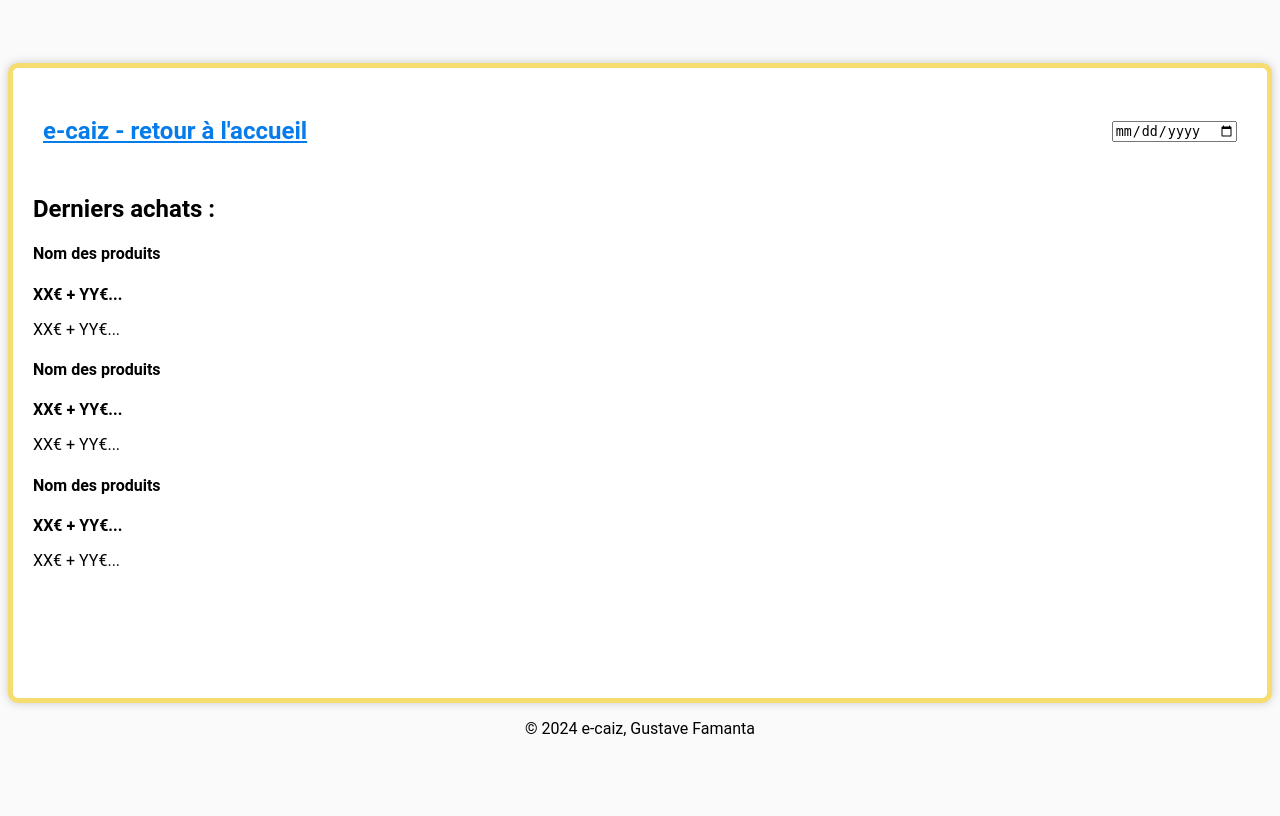
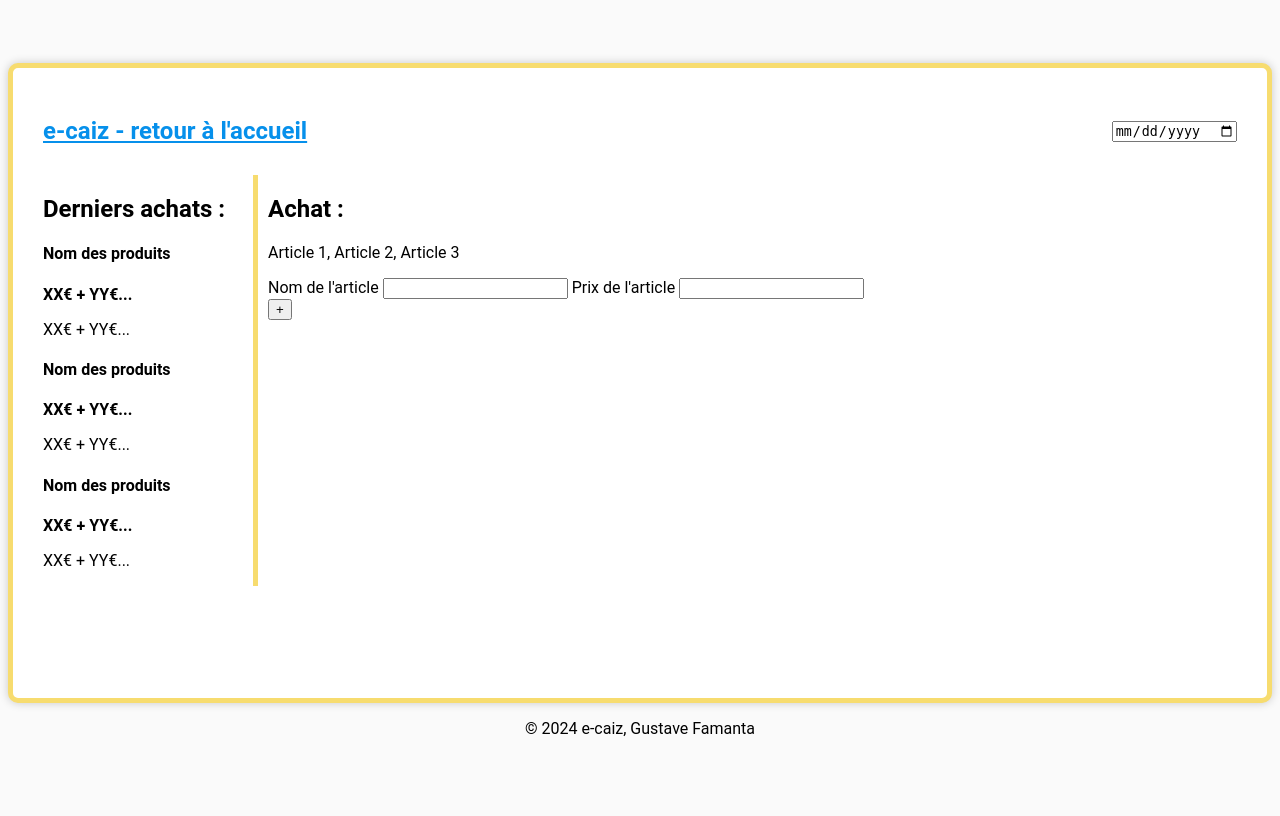
Before and after one commit to gus-fmt/e-caiz, a PHP site: page / in a window 1280 px wide. Run offline with PHP 8.4, Linux system fonts and the light colour scheme.

Commit message:
développement de la caisse

```diff
--- a/www/day/index.php
+++ b/www/day/index.php
@@ -21,6 +21,7 @@
                 </form>
             </nav>
         </header>
+        <div class="plateau-contenair">
             <aside>
                 <h2>Derniers achats :</h2>
                 <div>
@@ -45,6 +46,19 @@
                     <p>XX€ + YY€...</p>
                 </div>
             </aside>
+            <section class="caisse-contenair">
+                <h2>Achat :</h2>
+                <p>Article 1, Article 2, Article 3</p>
+                <form action="">
+                    <label for="name0">Nom de l'article</label>
+                    <input type="text" name="name0" id="name0">
+                    <label for="prix0">Prix de l'article</label>
+                    <input type="text" name="prix0" id="prix0">
+                </form>
+                <input type="submit" value="+">
+
+            </section>
+        </div>
     </main>
     <?php include_once '../assets/footer.php'; ?>
 </body>
--- a/www/styles/global.css
+++ b/www/styles/global.css
@@ -1,5 +1,5 @@
 :root {
-    --primary-color: #067ceb;
+    --primary-color: #0690eb;
     --secondary-color: #f7dc6f;
     --tertiary-color: #e5e5e5;
 }
@@ -46,3 +46,18 @@ footer {
     position: relative;
     bottom: 0;
 }
+
+.plateau-contenair {
+    display: flex;
+    flex-direction: row;
+}
+
+aside {
+    width: 200px;
+    padding: 0 10px;
+    border-right: var(--secondary-color) solid 5px;
+}
+
+.caisse-contenair {
+    padding: 0 10px;
+}
```
Lines whose indentation alone changed are shown as unchanged.
